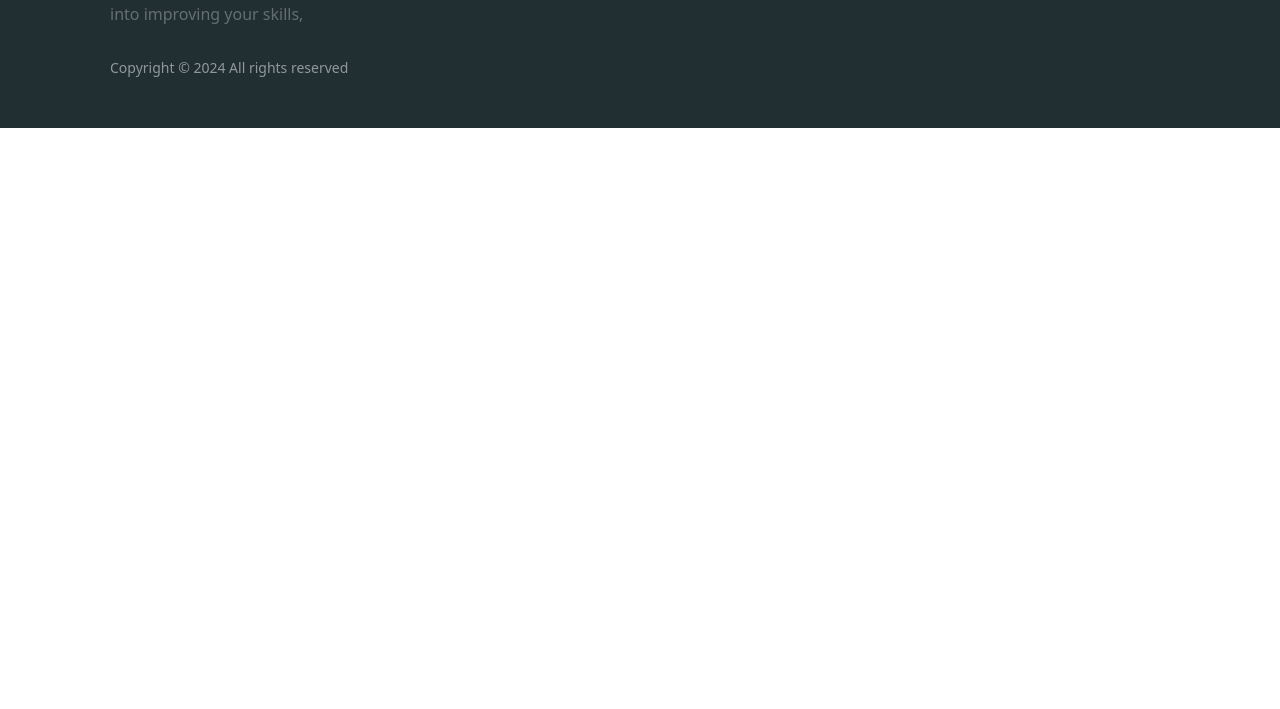
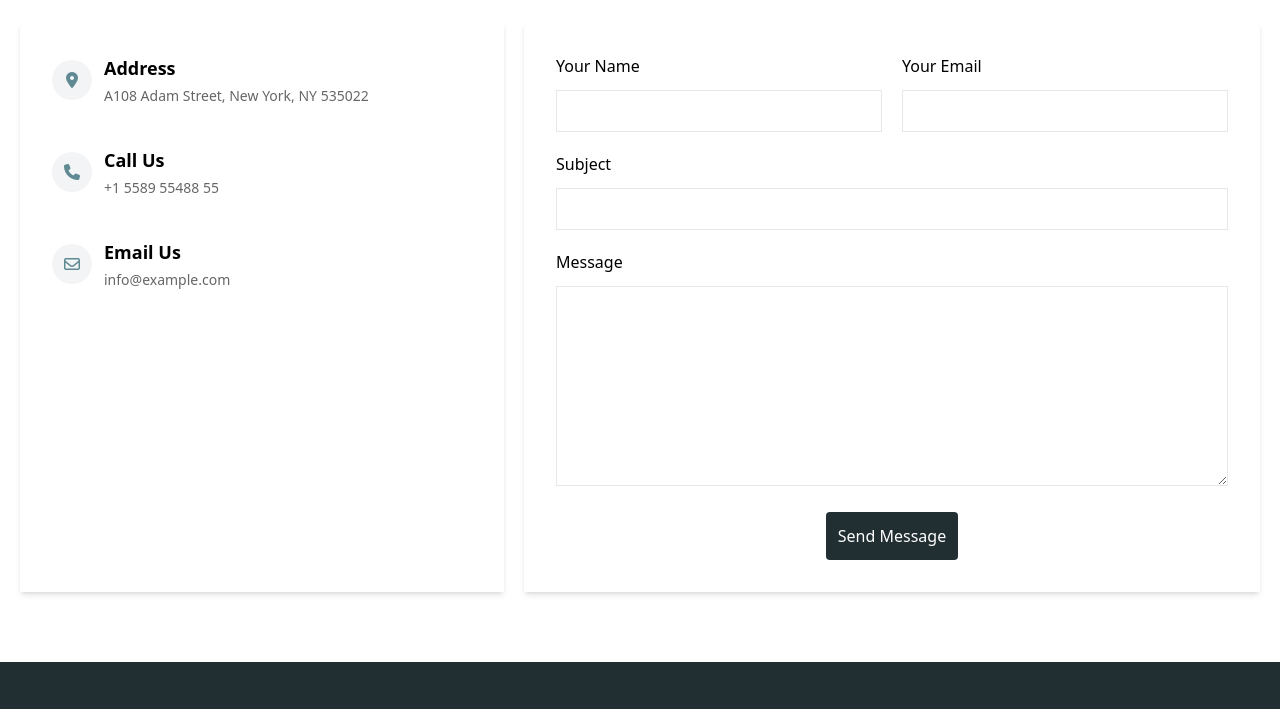
Before and after one commit to kenovienadu/gmc_tailwind_checkpoint, a plain HTML site: page src/portfolio.html in a window 1280 px wide. Shown: the part 2884-3593 px from the top of the page. Before the commit the page ends 3012 px from the top, so only its background shows below. Drawn offline with nearby package versions, Linux system fonts and the light colour scheme.

Commit message:
feat: add contact section

```diff
--- a/src/portfolio.html
+++ b/src/portfolio.html
@@ -247,6 +247,77 @@
     </section>
    </section>
 
+   <section class="container bg-white py-[70px]">
+    <div class="mb-[40px]">
+      <h3 class="text-4xl font-[600]">Contact</h3>
+      <p>Lorem ipsum dolor sit amet, consectetur adipisicing elit. Obcaecati, illum.</p>
+    </div>
+
+    <div class="grid grid-cols-5 gap-[20px]">
+      <div class="col-span-2 bg-white shadow-md p-8">
+        <div class="flex gap-3 items-center mb-10">
+          <div class="w-[40px] h-[40px] bg-gray-100 text-primary-light rounded-full inline-grid place-items-center">
+            <i class="fa-solid fa-location-dot"></i>
+          </div>
+
+          <div>
+            <p class="text-lg font-[600] mb-1">Address</p>
+            <p class="text-sm opacity-60">A108 Adam Street, New York, NY 535022</p>
+          </div>
+        </div>
+
+        <div class="flex gap-3 items-center mb-10">
+          <div class="w-[40px] h-[40px] bg-gray-100 text-primary-light rounded-full inline-grid place-items-center">
+            <i class="fa-solid fa-phone"></i>
+          </div>
+
+          <div>
+            <p class="text-lg font-[600] mb-1">Call Us</p>
+            <p class="text-sm opacity-60">+1 5589 55488 55</p>
+          </div>
+        </div>
+
+        <div class="flex gap-3 items-center mb-10">
+          <div class="w-[40px] h-[40px] bg-gray-100 text-primary-light rounded-full inline-grid place-items-center">
+            <i class="fa-regular fa-envelope"></i>
+          </div>
+
+          <div>
+            <p class="text-lg font-[600] mb-1">Email Us</p>
+            <p class="text-sm opacity-60">info@example.com</p>
+          </div>
+        </div>
+      </div>
+
+      <div class="col-span-3 bg-white shadow-md p-8">
+        <form class="grid grid-cols-2 gap-[20px]">
+          <div>
+            <label class="block mb-3">Your Name</label>
+            <input class="p-2 border w-full" type="text">
+          </div>
+
+          <div>
+            <label class="block mb-3">Your Email</label>
+            <input class="p-2 border w-full" type="text">
+          </div>
+
+          <div class="col-span-2">
+            <label class="block mb-3">Subject</label>
+            <input class="p-2 border w-full" type="text">
+          </div>
+
+          <div class="col-span-2">
+            <label class="block mb-3">Message</label>
+            <textarea class="p-2 border w-full h-[200px]"></textarea>
+          </div>
+
+          <div class="col-span-2 text-center">
+            <button class="bg-primary p-3 rounded">Send Message</button>
+          </div>
+        </form>
+      </div>
+    </div>
+   </section>
 
   <footer class="text-white py-[50px] bg-primary" >
     <div class="container_2 md:flex gap-4 justify-between">
```
Also changed, not shown: 1 other file.
